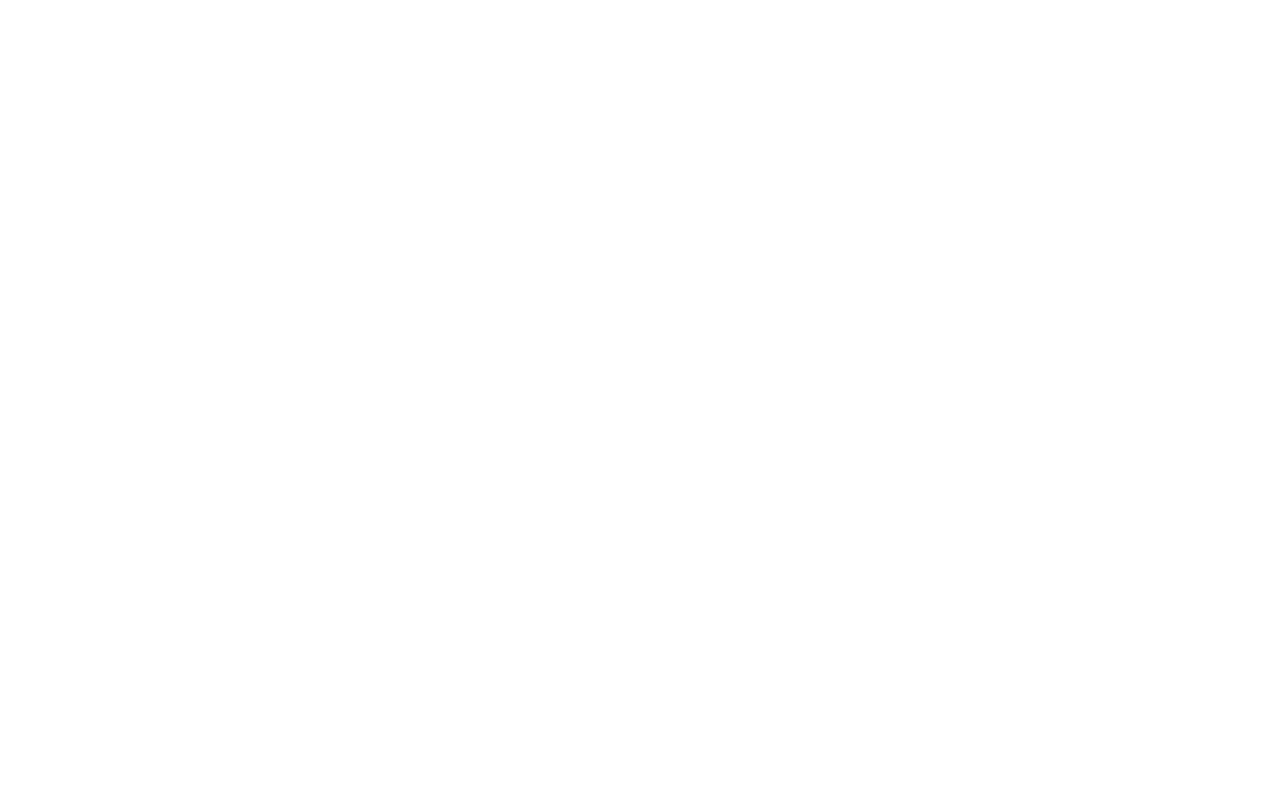
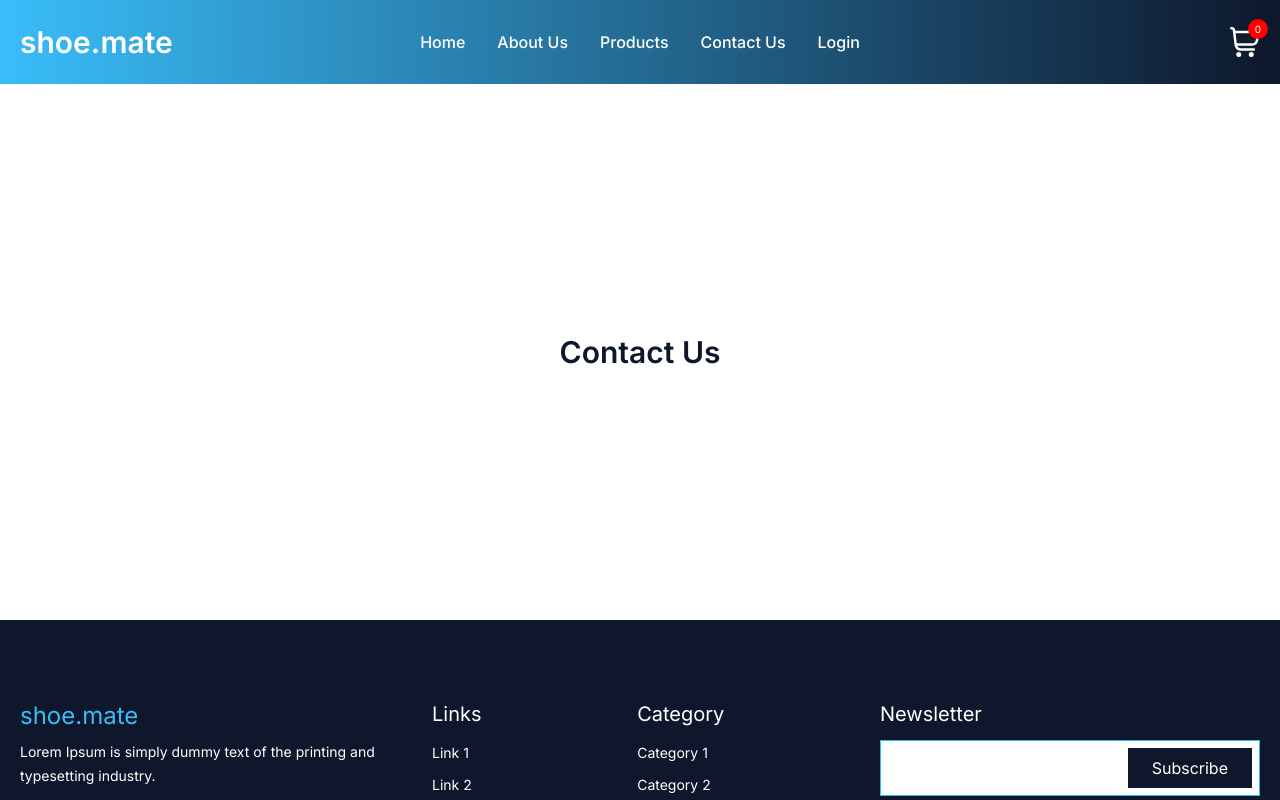
Before and after one commit to ajaykcoder/shoe-mate, a React (Create React App) app: page /contact-us in a window 1280 px wide. Before the commit this address had no page. Shown: the top 800 px of the page. Built offline with nearby package versions, Linux system fonts and the light colour scheme.

Commit message:
Contact Us

```diff
--- a/src/App.jsx
+++ b/src/App.jsx
@@ -3,6 +3,7 @@
 import Home from "pages/Home";
 import Product from "pages/Product";
 import AboutUs from "pages/AboutUs";
+import ContactUs from "pages/ContactUs";
 
 const App = () => {
     return (
@@ -11,6 +12,7 @@
                 <Route path="/" element={<Home/>}/>
                 <Route path="/products" element={<Product/>}/>
                 <Route path="/about-us" element={<AboutUs/>}/>
+                <Route path="/contact-us" element={<ContactUs/>}/>
             </Routes>
         </Router>
     );
--- a/src/components/Layout/Frontend/Header.jsx
+++ b/src/components/Layout/Frontend/Header.jsx
@@ -13,7 +13,7 @@
                     <Link to={"/"} className="text-base font-medium text-white transition duration-[.2s]">Home</Link>
                     <Link to={"/about-us"} className="text-base font-medium text-white transition duration-[.2s]">About Us</Link>
                     <Link to={"/products"} className="text-base font-medium text-white transition duration-[.2s]">Products</Link>
-                    <Link to={"/contact-us"} className="text-base font-medium text-white transition duration-[.2s]">Contact</Link>
+                    <Link to={"/contact-us"} className="text-base font-medium text-white transition duration-[.2s]">Contact Us</Link>
                     <Link to={"/login"} className="text-base font-medium text-white transition duration-[.2s]">Login</Link>
                 </div>
                 <div className="flex items-center gap-x-4 w-40 justify-end">
--- /dev/null
+++ b/src/pages/ContactUs.jsx
@@ -0,0 +1,13 @@
+import React from "react";
+import FrontendLayout from "components/Layout/Frontend/FrontendLayout";
+
+const ContactUs = () => {
+    return (
+        <FrontendLayout>
+            <div className="py-[250px]">
+                <h1 className="text-darkBlue text-3xl font-semibold text-center">Contact Us</h1>
+            </div>
+        </FrontendLayout>
+    );
+}
+export default ContactUs;
```
